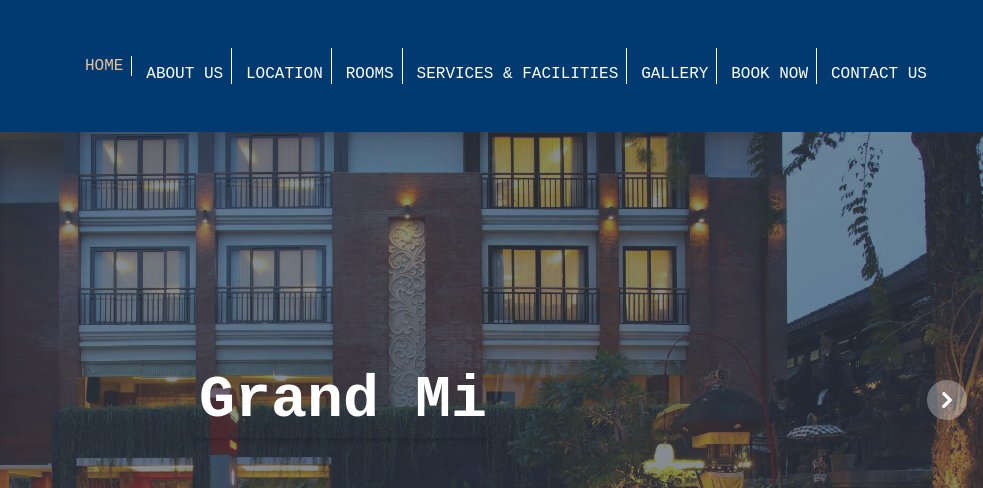
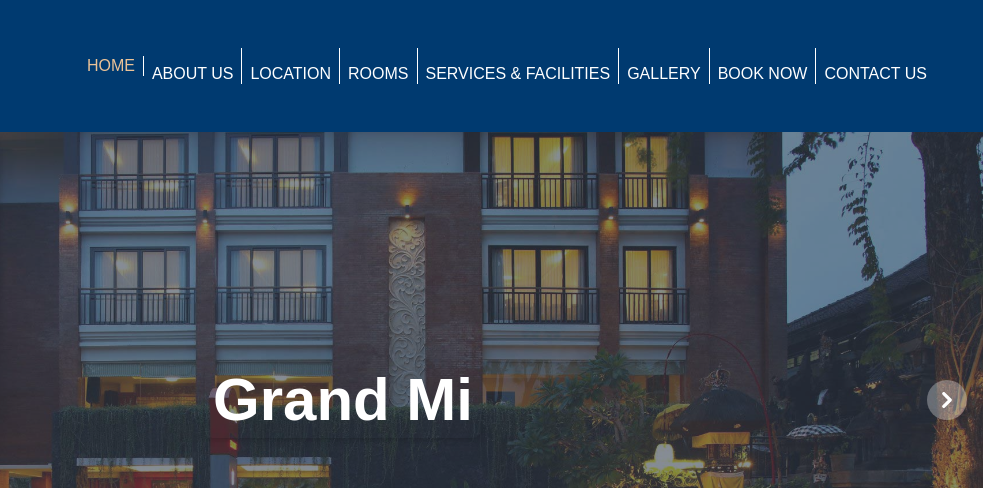
Before and after one commit to AgungMantra/GrandmirahWebsite, a website: page index.html in a window 1280 px wide. Shown: the top 488 px of the page, 297-1280 px from the left. Drawn offline with nearby package versions, Linux system fonts and the light colour scheme.

Commit message:
fix header

```diff
--- a/index.html
+++ b/index.html
@@ -17,14 +17,14 @@
       <a href="index.html"><img src="imgasset/contact-logo-small.png" alt="logo" class="w-32 sm:w-48" /></a>
       <nav>
         <ul class="absolute top-20 w-full bg-primary py-5 sm:py-10 md:py-0 left-0 -translate-y-[50rem] md:translate-y-0 transition-all duration-700 -z-10 items-center justify-between text-sm xl:text-lg md:flex" id="menuList">
-          <li id="navactive" class="pl-7 border-r border-white transition-all pr-2 sm:pl-24 md:pl-0"><a href="../index.html" class="hover:text-gray-400">HOME</a></li>
-          <li class="pt-4 pl-7 border-r border-white transition-all pr-2 sm:pl-24 md:pt-0 md:pl-0"><a href="./pages/about.html" class="hover:text-gray-400">ABOUT US</a></li>
-          <li class="pt-4 pl-7 border-r border-white transition-all pr-2 sm:pl-24 md:pt-0 md:pl-0"><a href="./pages/location.html" class="hover:text-gray-400">LOCATION</a></li>
-          <li class="pt-4 pl-7 border-r border-white transition-all pr-2 sm:pl-24 md:pt-0 md:pl-0"><a href="./pages/rooms.html" class="hover:text-gray-400">ROOMS</a></li>
-          <li class="pt-4 pl-7 border-r border-white transition-all pr-2 sm:pl-24 md:pt-0 md:pl-0"><a href="./pages/service.html" class="hover:text-gray-400">SERVICES & FACILITIES</a></li>
-          <li class="pt-4 pl-7 border-r border-white transition-all pr-2 sm:pl-24 md:pt-0 md:pl-0"><a href="./pages/gallery.html" class="hover:text-gray-400">GALLERY</a></li>
-          <li class="pt-4 pl-7 border-r border-white transition-all pr-2 sm:pl-24 md:pt-0 md:pl-0"><a href="./pages/booknow.html" class="hover:text-gray-400">BOOK NOW</a></li>
-          <li class="pt-4 pl-7  transition-all pr-2 sm:pl-24 md:pt-0 md:pl-0"><a href="./pages/contactus.html" class="hover:text-gray-400">CONTACT US</a></li>
+          <li id="navactive" class="pl-7 border-r border-white transition-all sm:pl-24 md:pl-0"><a href="../index.html" class="hover:text-gray-400">HOME</a></li>
+          <li class="pt-4 pl-7 border-r border-white transition-all sm:pl-24 md:pt-0 md:pl-0"><a href="./pages/about.html" class="hover:text-gray-400">ABOUT US</a></li>
+          <li class="pt-4 pl-7 border-r border-white transition-all sm:pl-24 md:pt-0 md:pl-0"><a href="./pages/location.html" class="hover:text-gray-400">LOCATION</a></li>
+          <li class="pt-4 pl-7 border-r border-white transition-all sm:pl-24 md:pt-0 md:pl-0"><a href="./pages/rooms.html" class="hover:text-gray-400">ROOMS</a></li>
+          <li class="pt-4 pl-7 border-r border-white transition-all sm:pl-24 md:pt-0 md:pl-0"><a href="./pages/service.html" class="hover:text-gray-400">SERVICES & FACILITIES</a></li>
+          <li class="pt-4 pl-7 border-r border-white transition-all sm:pl-24 md:pt-0 md:pl-0"><a href="./pages/gallery.html" class="hover:text-gray-400">GALLERY</a></li>
+          <li class="pt-4 pl-7 border-r border-white transition-all sm:pl-24 md:pt-0 md:pl-0"><a href="./pages/booknow.html" class="hover:text-gray-400">BOOK NOW</a></li>
+          <li class="pt-4 pl-7  transition-all sm:pl-24 md:pt-0 md:pl-0"><a href="./pages/contactus.html" class="hover:text-gray-400">CONTACT US</a></li>
         </ul>
         <button class="md:hidden bg-opacity-50" id="menu">
           <svg xmlns="http://www.w3.org/2000/svg" class="w-7" viewBox="0 0 24 24"><g fill="none" stroke="white" stroke-linecap="round" stroke-width="2"><path d="M5 5L19 19"><animate fill="freeze" attributeName="d" dur="0.4s" values="M5 5L19 19;M5 5L19 5"/></path><path d="M12 12H12" opacity="0"><animate fill="freeze" attributeName="d" begin="0.2s" dur="0.4s" values="M12 12H12;M5 12H19"/><set attributeName="opacity" begin="0.2s" to="1" /></path><path d="M5 19L19 5"><animate fill="freeze" attributeName="d" dur="0.4s" values="M5 19L19 5;M5 19L19 19"/></path></g></svg>
--- a/src/input.css
+++ b/src/input.css
@@ -1,9 +1,9 @@
 @tailwind base;
 @tailwind components;
 @tailwind utilities;
-@import url("https://fonts.googleapis.com/css2?family=Roboto+Mono:ital,wght@0,100..700;1,100..700&display=swap");
+@import url('https://fonts.googleapis.com/css2?family=Montserrat:ital,wght@0,100..900;1,100..900&display=swap');
 body {
-  font-family: "Roboto Mono", monospace;
+  font-family: "Montserrat", sans-serif;
 }
 * {
   scroll-behavior: smooth;
--- a/src/style.css
+++ b/src/style.css
@@ -5,7 +5,12 @@
 
   #menuList {
     position: static;
-    width: 700px;
+    font-size : 12px;
+  }
+
+  #menuList li {
+    padding-left: 8px;
+    padding-right: 8px;
   }
 }
 
@@ -13,12 +18,15 @@
   #sec1 {
     padding-top: 200px;
   }
+
+  #menuList {
+    width: 700px;
+  }
 }
 
 @media (min-width: 1280px) {
   #menuList {
     font-size: 16px;
-    width: 850px
   }
 }
 
```
Also changed, not shown: src/output.css.
